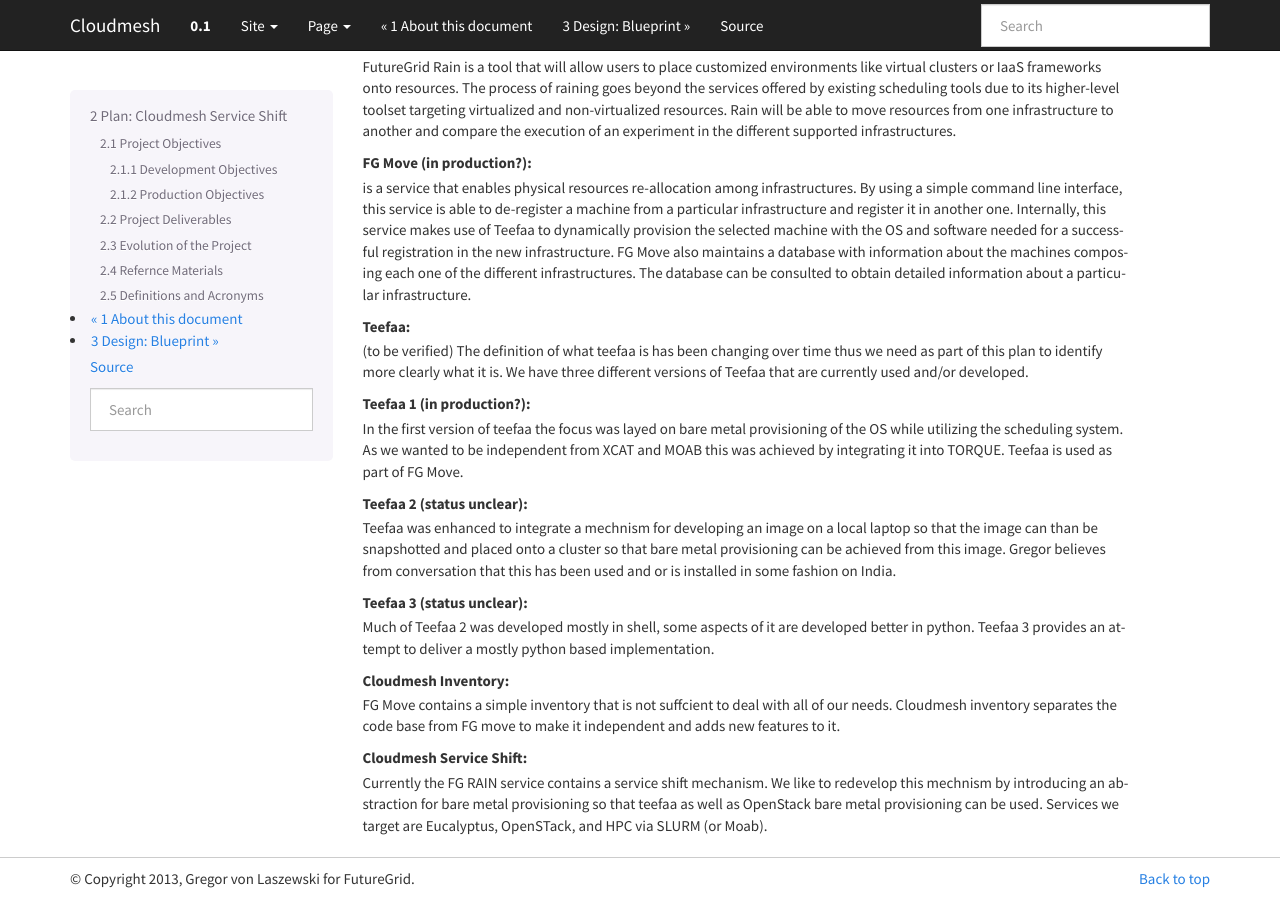
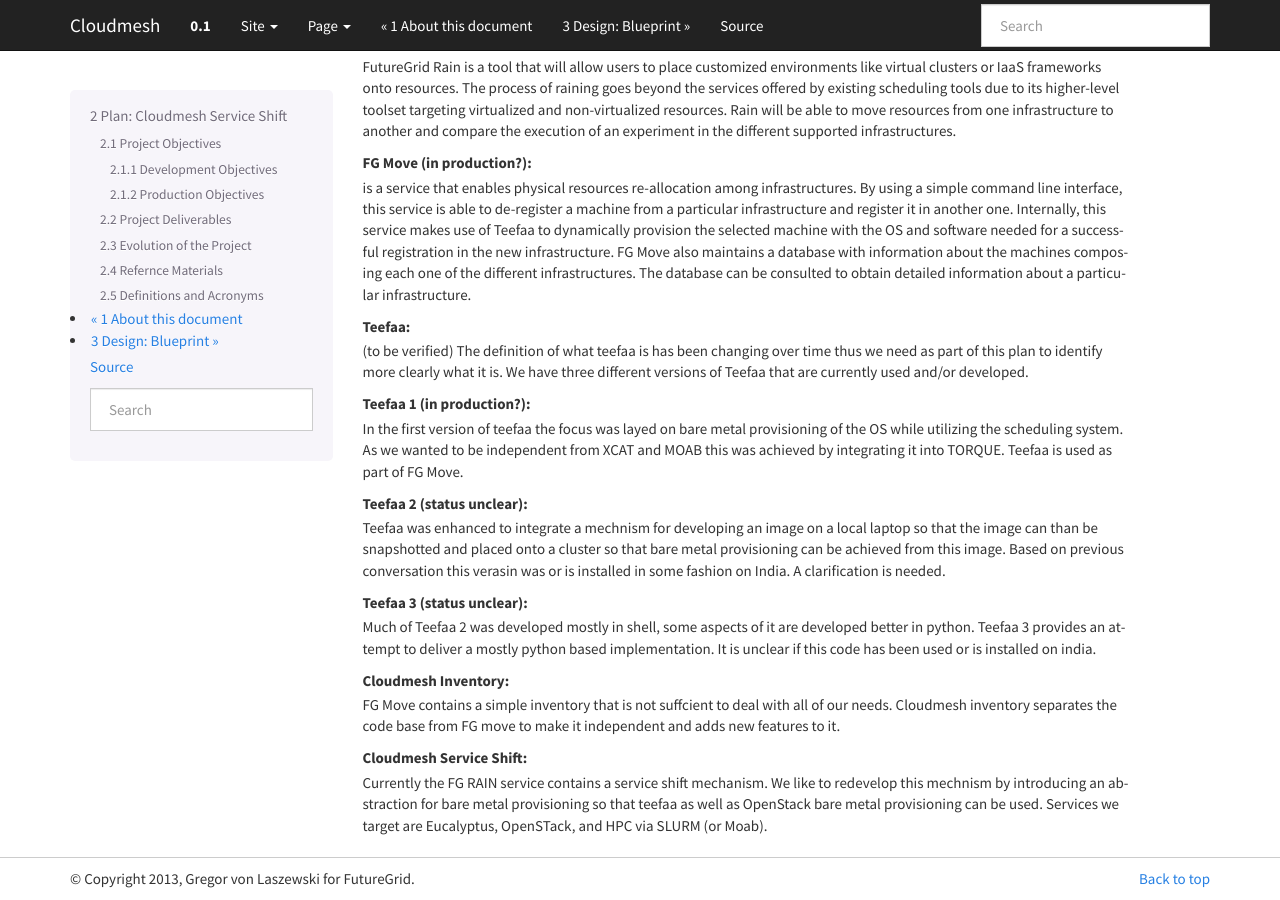
Before and after one commit to cloudmesh-deprecated/fg-plan, a Sphinx documentation site: the page built from doc/source/plan.rst, in a window 1280 px wide and 900 px high, scrolled down 2635 px. Built offline with Sphinx 7.4.7, drawn with Linux system fonts in a browser that asks for light colours; formulas are drawn with MathJax 3.

Commit message:
fixed comment

```diff
--- a/doc/source/plan.rst
+++ b/doc/source/plan.rst
@@ -165,13 +165,15 @@
      Teefaa was enhanced to integrate a mechnism for developing an
      image on a local laptop so that the image can than be snapshotted
      and placed onto a cluster so that bare metal provisioning can be
-     achieved from this image. Gregor believes from conversation that
-     this has been used and or is installed in some fashion on India.
+     achieved from this image. Based on previous conversation
+     this verasin was or is installed in some fashion on India. A
+     clarification is needed.
 
 Teefaa 3 (status unclear):
       Much of Teefaa 2 was developed mostly in shell, some aspects of
       it are developed better in python. Teefaa 3 provides an attempt
-      to deliver a mostly python based implementation.
+      to deliver a mostly python based implementation. It is unclear
+      if this code has been used or is installed on india.
 
 Cloudmesh Inventory:
       FG Move contains a simple inventory that is not suffcient to
```
